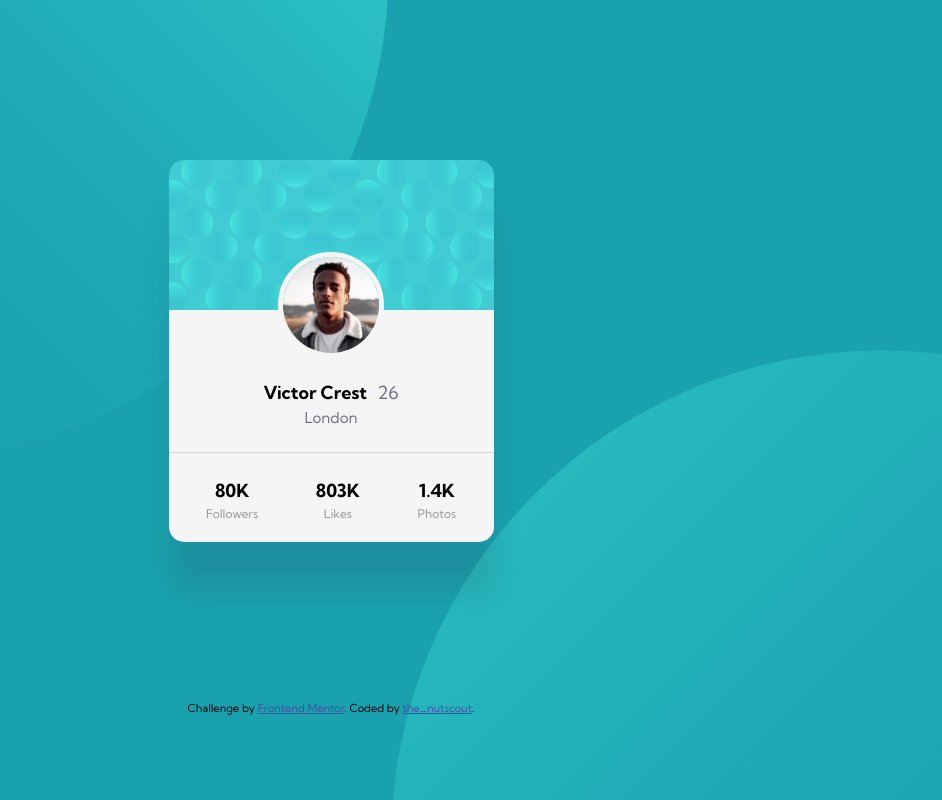
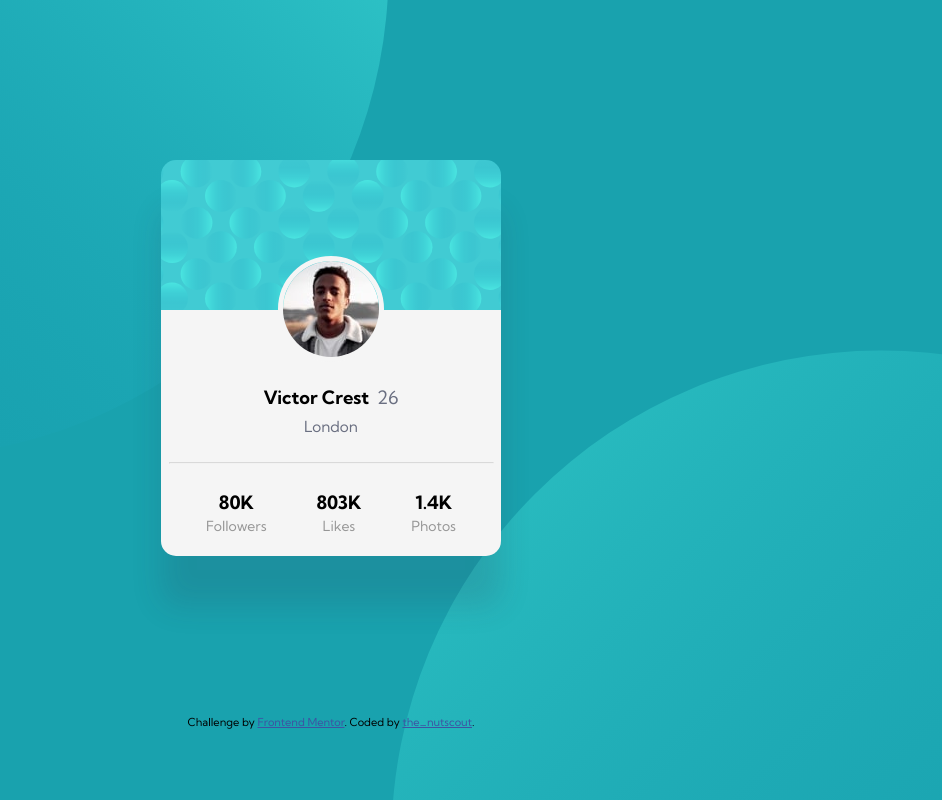
Before and after one commit to jesusej/ProfileCard, a plain HTML site: page index.html in a window 1280 px wide. Shown: the whole page, without its empty margins (309-1251 px from the left). Drawn offline with nearby package versions, Linux system fonts and the light colour scheme.

Commit message:
:lipstick: Adding final details

```diff
--- a/static/css/styles.css
+++ b/static/css/styles.css
@@ -1,9 +1,14 @@
 body{
+  display: flex;
+  flex-direction: column;
+  justify-content: center;
+  align-items: center;
+
   background-color: hsl(185, 75%, 39%);
   background-image: url("../images/bg-pattern-top.svg"), url("../images/bg-pattern-bottom.svg");
   background-repeat: no-repeat no-repeat;
   font-family: 'Kumbh Sans', sans-serif;
-  font-size: 18px;
+  font-size: 1.15em;
   text-align: center;
   background-position-x: -765px, 130px; background-position-y: -600px, 300px;
 }
@@ -19,12 +24,13 @@ body{
 h1,
 h2{
   font-weight: 700;
-  font-size: 18px;
+  font-size: 1.15rem;
 }
 
 ul{
   list-style: none;
   padding: 0;
+  margin: 0;
 }
 
 p{
@@ -40,6 +46,9 @@ hr{
 .card{
   display: flex;
   flex-direction: column;
+  justify-content: center;
+  align-items: center;
+
   width: 325px;
   background-image: url("../images/bg-pattern-card.svg");
   background-size: 100%;
@@ -48,8 +57,14 @@ hr{
   background-position: top center;
   background-size: 375px;
   border-radius: 15px;
-  margin: 20vh auto;
+  margin: 20vh 0;
   box-shadow: 0 50px 30px rgba(45,50,72, 0.15);
+}
+
+@media screen and (min-width: 967px){
+  .card{
+    width: 340px;
+  }
 }
 
 .profilePicture{
@@ -58,22 +73,20 @@ hr{
   border-style: solid;
   border-width: 5px;
   width: 96px;
-  margin: auto;
-  margin-top: 92px;
+  margin-top: 5.2em;
 }
 
 /* Under Pictures */
 
 .title{
-  margin: auto;
   display: flex;
   justify-content: space-between;
   width: 135px;
 }
 
 .title h1, .title p{
-  margin-top: 25px;
-  margin-bottom: 0;
+  margin-top: 1.36em;
+  margin-bottom: 0.3em;
 }
 
 .title p, .state{
@@ -81,14 +94,16 @@ hr{
 }
 
 .state{
-  font-size: 15px;
-  margin-top: 5px;
-  margin-bottom: 17px;
+  font-size: 0.83em;
+  margin-top: 0.33em;
+  margin-bottom: 1.114em;
 }
 
 .content{
   display: flex;
   flex-direction: column;
+  justify-content: center;
+  align-items: center;
 }
 
 /* Stats */
@@ -98,8 +113,6 @@ hr{
   display: flex;
   flex-direction: row;
   justify-content: space-between;
-  margin: auto;
-  margin-bottom: 0;
 }
 
 .stats h2, .stats p{
@@ -107,12 +120,11 @@ hr{
 }
 
 .stats p{
-  font-size: 12px;
+  font-size: 0.76em;
   padding-top: 5px;
 }
 
 footer {
   font-size: 11px;
-  margin: auto;
 }
 footer a { color: hsl(228, 45%, 44%); }
```
